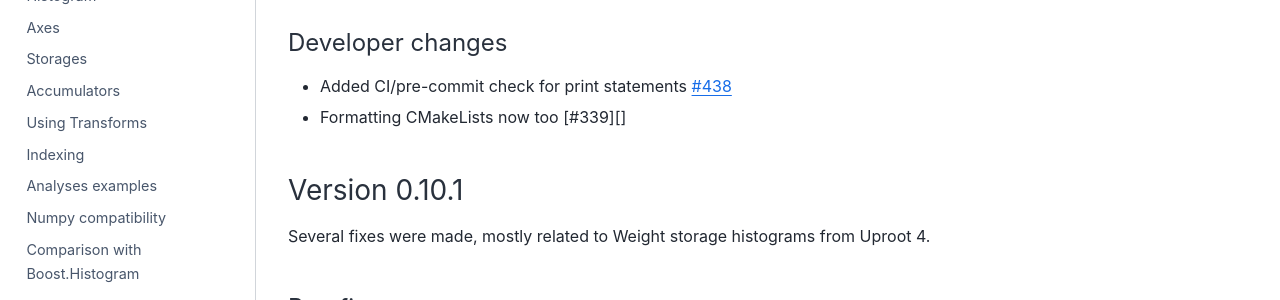
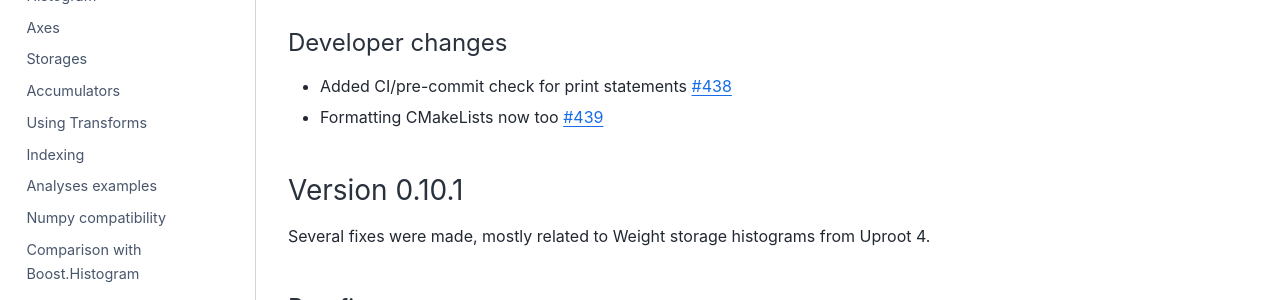
Before and after one commit to scikit-hep/boost-histogram, a Sphinx documentation site: the page built from docs/CHANGELOG.md, in a window 1280 px wide and 900 px high. Shown: the part 448-748 px from the top of the window. Built offline with Sphinx 7.4.7 and the Sphinx Book theme 1.1.4, drawn with Linux system fonts in a browser that asks for light colours; pages that are not in the unit, such as notebooks, are missing from menus.

Commit message:
docs: typo

```diff
--- a/docs/CHANGELOG.md
+++ b/docs/CHANGELOG.md
@@ -12,7 +12,7 @@ Quick fix for extra print statement in fill.
 #### Developer changes
 
 * Added CI/pre-commit check for print statements [#438][]
-* Formatting CMakeLists now too [#339][]
+* Formatting CMakeLists now too [#439][]
 
 [#438]: https://github.com/scikit-hep/boost-histogram/pull/438
 [#439]: https://github.com/scikit-hep/boost-histogram/pull/439
```
